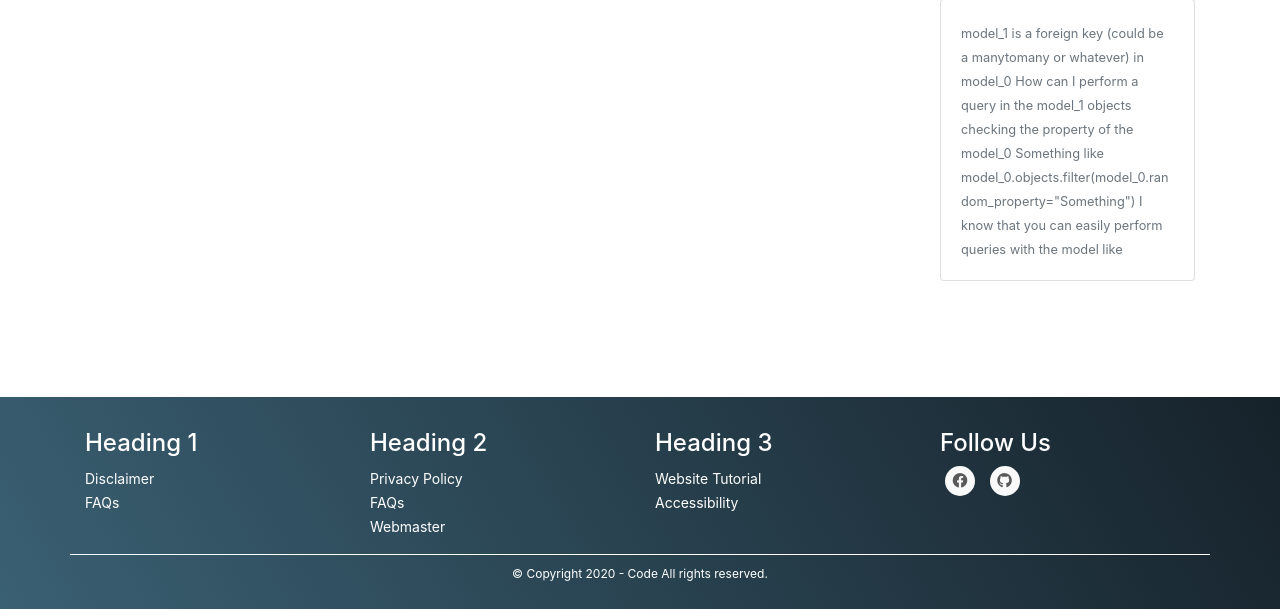
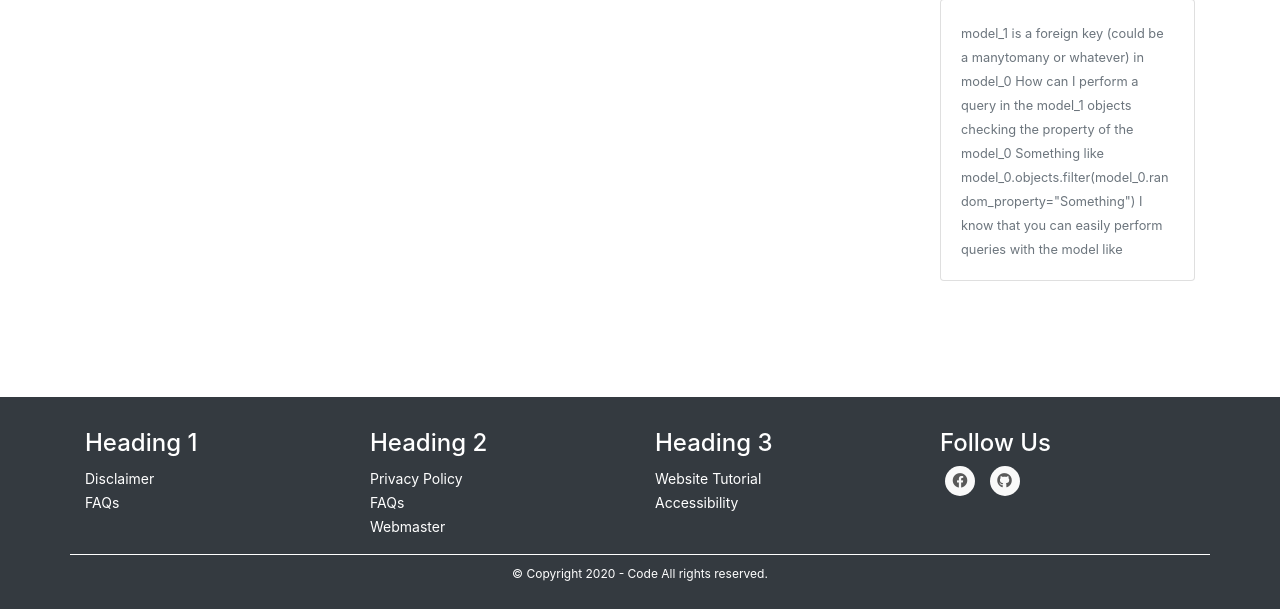
Before and after one commit to certified-dev/codepedia, a Django app: page / in a window 1280 px wide. Shown: the part 363-972 px from the top of the page. Run offline with Django 3.2, Linux system fonts and the light colour scheme; data that the repository does not hold is empty; some libraries are stand-ins or nearby versions; some web fonts are replaced.

Commit message:
updated footer

```diff
--- a/core/static/css/main.css
+++ b/core/static/css/main.css
@@ -8,9 +8,10 @@
 }
 
 footer {
-  background: #16222a;
+  /* background: #16222a;
   background: -webkit-linear-gradient(59deg, #3a6073, #16222a);
-  background: linear-gradient(59deg, #3a6073, #16222a);
+  background: linear-gradient(59deg, #3a6073, #16222a); */
+  background: #343a40;
   color: white;
   margin-top: 100px;
 }
--- a/templates/main.html
+++ b/templates/main.html
@@ -171,7 +171,7 @@ I know that you can easily perform queries with the model like
     	<div class="col-md-3">
     		<h4>Follow Us</h4>
             <ul class="social-network social-circle">
-             <li><a href="https://facebook.com/karma.certified/" class="icoFacebook" title="Facebook"><i class="fab fa-facebook"></i></a></li>
+             <li class=""><a href="https://facebook.com/karma.certified/" class="icoFacebook" title="Facebook"><i class="fab fa-facebook"></i></a></li>
              <li><a href="#" class="icoGithub" title="Github"><i class="fab fa-github"></i></a></li>
             </ul>
 		</div>
```
